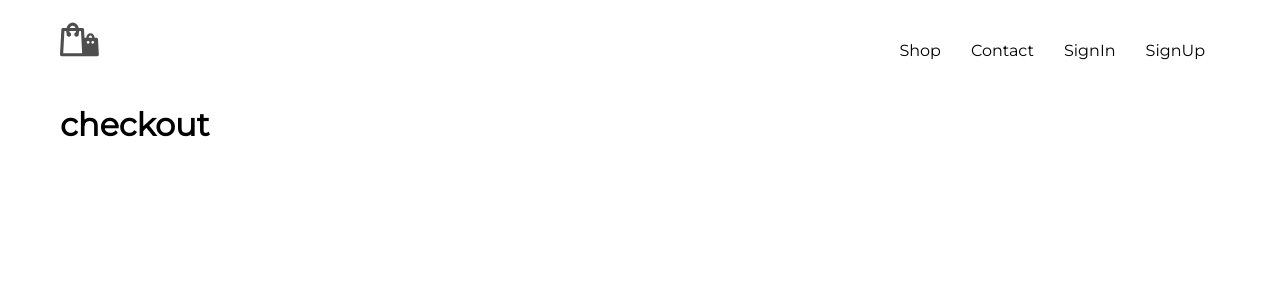
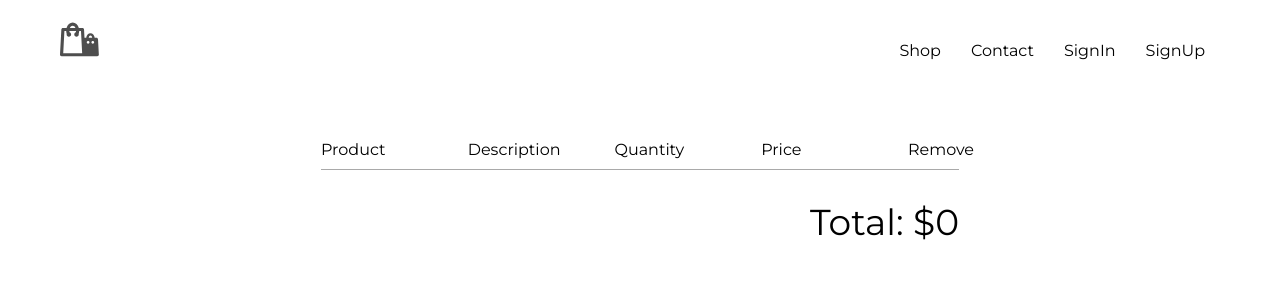
Before and after one commit to a-saran/ecommerce, a React (Create React App) app: page /checkout in a window 1280 px wide. Shown: the top 300 px of the page. Built offline with nearby package versions, Linux system fonts and the light colour scheme; no server answers.

Commit message:
checkout dropdown toggling and added cart total selector

```diff
--- a/src/components/cart/cart-dropdown/index.js
+++ b/src/components/cart/cart-dropdown/index.js
@@ -8,7 +8,7 @@ import CartItem from "../../cart-item/index";
 import "./styles.scss";
 import { selectCartItems } from "../../../redux/cart/selector";
 
-const CartDropdown = ({ isOpen, cartItems, history }) => (
+const CartDropdown = ({ isOpen, cartItems, history, toggleDropDown }) => (
   <div className={`cart-dropdown${isOpen ? " open" : ""}`}>
     <div className="cart-items">
       {cartItems.length ? (
@@ -17,7 +17,12 @@ const CartDropdown = ({ isOpen, cartItems, history }) => (
         <span className="empty-msg">No items in cart</span>
       )}
     </div>
-    <CustomButton onClick={() => history.push("/checkout")}>
+    <CustomButton
+      onClick={() => {
+        toggleDropDown();
+        history.push("/checkout");
+      }}
+    >
       Go To Checkout
     </CustomButton>
   </div>
--- a/src/components/cart/cart-icon/index.jsx
+++ b/src/components/cart/cart-icon/index.jsx
@@ -11,14 +11,16 @@ import "./styles.scss";
 const CartIcon = ({ itemsCount }) => {
   const [isOpen, setIsOpen] = useState(false);
 
+  const toggleDropDown = () => setIsOpen(!isOpen);
+
   return (
     <div className="cart-icon">
       <ShoppingIcon
         className="shopping-icon"
-        onClick={() => setIsOpen(!isOpen)}
+        onClick={() => toggleDropDown()}
       />
       <span className="item-count">{itemsCount}</span>
-      <CartDropdown isOpen={isOpen} />
+      <CartDropdown isOpen={isOpen} toggleDropDown={toggleDropDown} />
     </div>
   );
 };
--- a/src/pages/checkout/index.js
+++ b/src/pages/checkout/index.js
@@ -1,12 +1,43 @@
 import React from "react";
+import { connect } from "react-redux";
+import { createStructuredSelector } from "reselect";
+
+import { selectCartItems, selectCartTotal } from "../../redux/cart/selector";
+
 import "./styles.scss";
 
-const Checkout = () => {
+const Checkout = ({ cartItems, totalValue }) => {
   return (
-    <div>
-      <h1>checkout</h1>
+    <div className="checkout-page">
+      <div className="checkout-header">
+        <div className="header-block">
+          <span>Product</span>
+        </div>
+        <div className="header-block">
+          <span>Description</span>
+        </div>
+        <div className="header-block">
+          <span>Quantity</span>
+        </div>
+        <div className="header-block">
+          <span>Price</span>
+        </div>
+        <div className="header-block">
+          <span>Remove</span>
+        </div>
+      </div>
+      {cartItems.map(item => item.name)}
+
+      <div className="total">
+        <span>Total: ${totalValue}</span>
+      </div>
     </div>
   );
 };
 
-export default Checkout;
+const mapStateToProps = createStructuredSelector({
+  cartItems: selectCartItems,
+  totalValue: selectCartTotal
+});
+
+export default connect(mapStateToProps)(Checkout);
--- a/src/pages/checkout/styles.scss
+++ b/src/pages/checkout/styles.scss
@@ -0,0 +1,31 @@
+.checkout-page {
+  width: 55%;
+  min-height: 90vh;
+  display: flex;
+  flex-direction: column;
+  align-items: center;
+  margin: 50px auto 0;
+
+  .checkout-header {
+    width: 100%;
+    padding: 10px 0;
+    display: flex;
+    justify-content: space-between;
+    border-bottom: 1px solid darkgrey;
+
+    .header-block {
+      text-transform: capitalize;
+      width: 23%;
+
+      &:last-child {
+        width: 8%;
+      }
+    }
+  }
+
+  .total {
+    margin-top: 30px;
+    margin-left: auto;
+    font-size: 36px;
+  }
+}
--- a/src/redux/cart/selector.js
+++ b/src/redux/cart/selector.js
@@ -11,3 +11,7 @@ export const selectCartItemsCount = createSelector(
   [selectCartItems],
   cartItems => cartItems.reduce((acc, item) => item.quantity + acc, 0)
 );
+
+export const selectCartTotal = createSelector([selectCartItems], cartItems =>
+  cartItems.reduce((acc, item) => item.quantity * item.price + acc, 0)
+);
```
